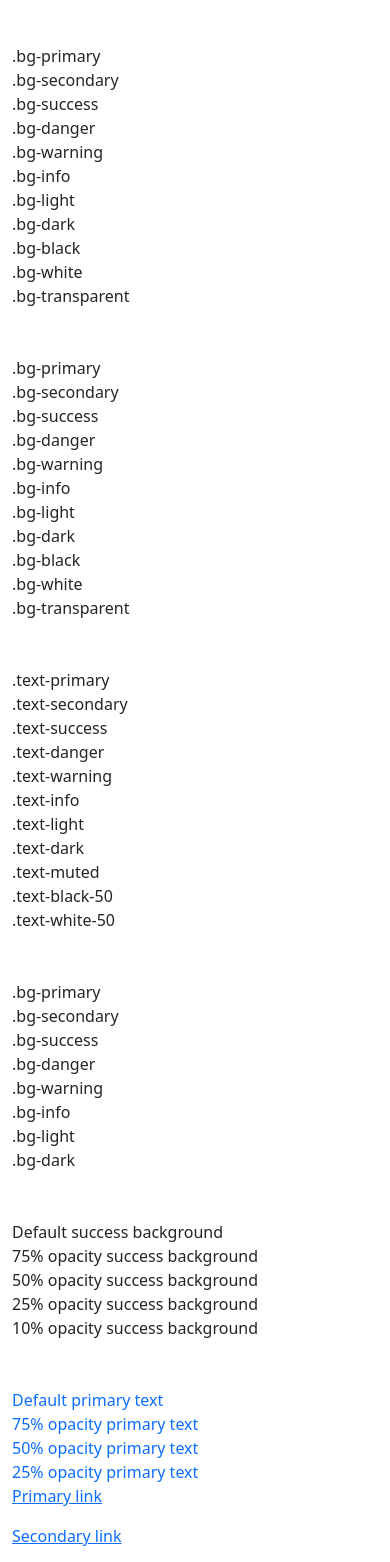
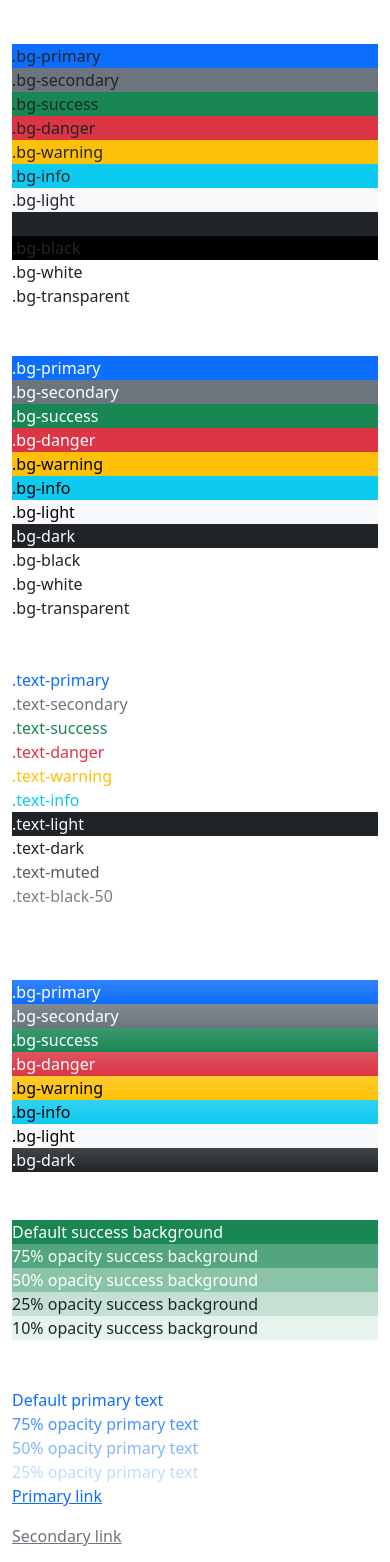
Before and after one commit to tamasgazdik/traversy-bootstrap5, a plain HTML site: page bootstrap-sandbox/bootstrap-sandbox/04-background-text-colors.html in a window 390 px wide. Shown: the part 37-1599 px from the top of the page. Drawn offline with Linux system fonts and the light colour scheme.

Commit message:
finished lessons 03-display-position and 04-background-text-colors

```diff
--- a/bootstrap-sandbox/bootstrap-sandbox/04-background-text-colors.html
+++ b/bootstrap-sandbox/bootstrap-sandbox/04-background-text-colors.html
@@ -12,84 +12,85 @@
       <h1 class="mb-5">Background & Text Colors</h1>
 
       <!-- Background Colors -->
-      <div class="">.bg-primary</div>
-      <div class="">.bg-secondary</div>
-      <div class="">.bg-success</div>
-      <div class="">.bg-danger</div>
-      <div class="">.bg-warning</div>
-      <div class="">.bg-info</div>
-      <div class="">.bg-light</div>
-      <div class="">.bg-dark</div>
-      <div class="">.bg-black</div>
-      <div class="">.bg-white</div>
-      <div class="">.bg-transparent</div>
+      <div class="bg-primary">.bg-primary</div>
+      <div class="bg-secondary">.bg-secondary</div>
+      <div class="bg-success">.bg-success</div>
+      <div class="bg-danger">.bg-danger</div>
+      <div class="bg-warning">.bg-warning</div>
+      <div class="bg-info">.bg-info</div>
+      <div class="bg-light">.bg-light</div>
+      <div class="bg-dark">.bg-dark</div>
+      <div class="bg-black">.bg-black</div>
+      <div class="bg-white">.bg-white</div>
+      <div class="bg-transparent text-body">.bg-transparent</div>
 
       <br /><br />
 
       <!-- Text Background Colors -->
-      <div class="">.bg-primary</div>
-      <div class="">.bg-secondary</div>
-      <div class="">.bg-success</div>
-      <div class="">.bg-danger</div>
-      <div class="">.bg-warning</div>
-      <div class="">.bg-info</div>
-      <div class="">.bg-light</div>
-      <div class="">.bg-dark</div>
-      <div class="">.bg-black</div>
-      <div class="">.bg-white</div>
-      <div class="">.bg-transparent</div>
+      <div class="text-bg-primary">.bg-primary</div>
+      <div class="text-bg-secondary">.bg-secondary</div>
+      <div class="text-bg-success">.bg-success</div>
+      <div class="text-bg-danger">.bg-danger</div>
+      <div class="text-bg-warning">.bg-warning</div>
+      <div class="text-bg-info">.bg-info</div>
+      <div class="text-bg-light">.bg-light</div>
+      <div class="text-bg-dark">.bg-dark</div>
+      <div class="text-bg-black">.bg-black</div>
+      <div class="text-bg-white">.bg-white</div>
+      <div class="text-bg-transparent text-body">.bg-transparent</div>
 
       <br /><br />
 
       <!-- Text Colors -->
-      <div class="">.text-primary</div>
-      <div class="">.text-secondary</div>
-      <div class="">.text-success</div>
-      <div class="">.text-danger</div>
-      <div class="">.text-warning</div>
-      <div class="">.text-info</div>
-      <div class="">.text-light</div>
-      <div class="">.text-dark</div>
-      <div class="">.text-muted</div>
-      <div class="">.text-black-50</div>
-      <div class="">.text-white-50</div>
+      <div class="text-primary">.text-primary</div>
+      <div class="text-secondary">.text-secondary</div>
+      <div class="text-success">.text-success</div>
+      <div class="text-danger">.text-danger</div>
+      <div class="text-warning">.text-warning</div>
+      <div class="text-info">.text-info</div>
+      <div class="text-light bg-dark">.text-light</div>
+      <div class="text-dark">.text-dark</div>
+      <div class="text-muted">.text-muted</div>
+      <div class="text-black-50">.text-black-50</div>
+      <div class="text-white-50">.text-white-50</div>
 
       <br /><br />
 
-      <!-- Gradients -->
-      <div class="">.bg-primary</div>
-      <div class="">.bg-secondary</div>
-      <div class="">.bg-success</div>
-      <div class="">.bg-danger</div>
-      <div class="">.bg-warning</div>
-      <div class="">.bg-info</div>
-      <div class="">.bg-light</div>
-      <div class="">.bg-dark</div>
+      <!-- Gradients, adds some gradient to bg -->
+      <div class="text-bg-primary bg-gradient">.bg-primary</div>
+      <div class="text-bg-secondary bg-gradient">.bg-secondary</div>
+      <div class="text-bg-success bg-gradient">.bg-success</div>
+      <div class="text-bg-danger bg-gradient">.bg-danger</div>
+      <div class="text-bg-warning bg-gradient">.bg-warning</div>
+      <div class="text-bg-info bg-gradient">.bg-info</div>
+      <div class="text-bg-light bg-gradient">.bg-light</div>
+      <div class="text-bg-dark bg-gradient">.bg-dark</div>
 
       <br /><br />
 
       <!-- Background Opacity -->
-      <div class="">Default success background</div>
-      <div class="">75% opacity success background</div>
-      <div class="">50% opacity success background</div>
-      <div class="">25% opacity success background</div>
-      <div class="">10% opacity success background</div>
+      <div class="text-bg-success">Default success background</div>
+      <div class="text-bg-success bg-opacity-75">75% opacity success background</div>
+      <div class="text-bg-success bg-opacity-50">50% opacity success background</div>
+      <!-- intentionally left out text- so that it is visible-->
+      <div class="bg-success bg-opacity-25">25% opacity success background</div>
+      <div class="bg-success bg-opacity-10">10% opacity success background</div>
 
       <br /><br />
 
       <!-- Text Opacity -->
       <div class="text-primary">Default primary text</div>
-      <div class="text-primary">75% opacity primary text</div>
-      <div class="text-primary">50% opacity primary text</div>
-      <div class="text-primary">25% opacity primary text</div>
+      <div class="text-primary text-opacity-75">75% opacity primary text</div>
+      <div class="text-primary text-opacity-50">50% opacity primary text</div>
+      <div class="text-primary text-opacity-25">25% opacity primary text</div>
 
       <!-- Link Colors -->
-      <p><a href="#" class="">Primary link</a></p>
-      <p><a href="#" class="">Secondary link</a></p>
-      <p><a href="#" class="">Success link</a></p>
-      <p><a href="#" class="">Danger link</a></p>
-      <p><a href="#" class="">Warning link</a></p>
-      <p><a href="#" class="">Info link</a></p>
+      <p><a href="#" class="link-primary">Primary link</a></p>
+      <p><a href="#" class="link-secondary">Secondary link</a></p>
+      <p><a href="#" class="link-success">Success link</a></p>
+      <p><a href="#" class="link-danger">Danger link</a></p>
+      <p><a href="#" class="link-warning">Warning link</a></p>
+      <p><a href="#" class="link-info">Info link</a></p>
 
       <!-- Don't go past here -->
     </div>
```
Also changed, not shown: bootstrap-sandbox/bootstrap-sandbox/03-display-position.html (+25 -17 lines).
